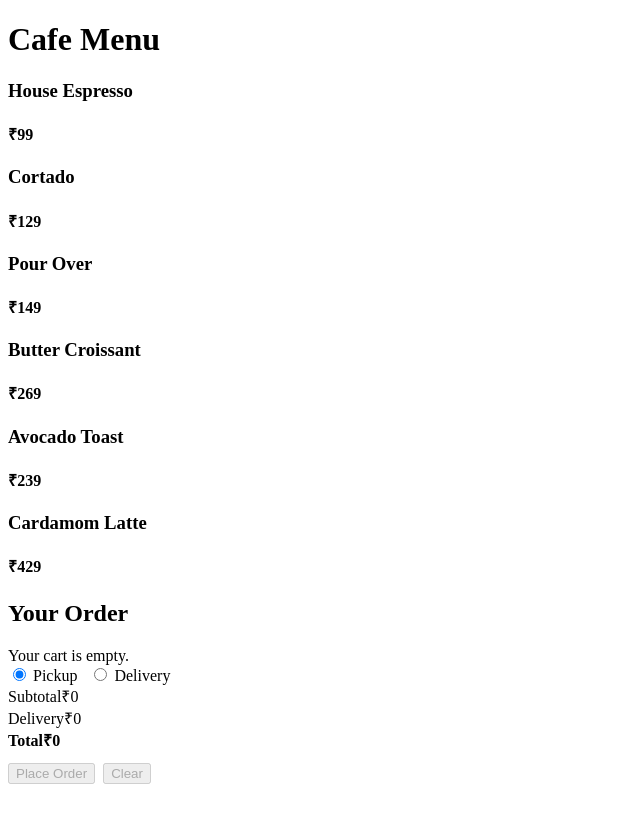
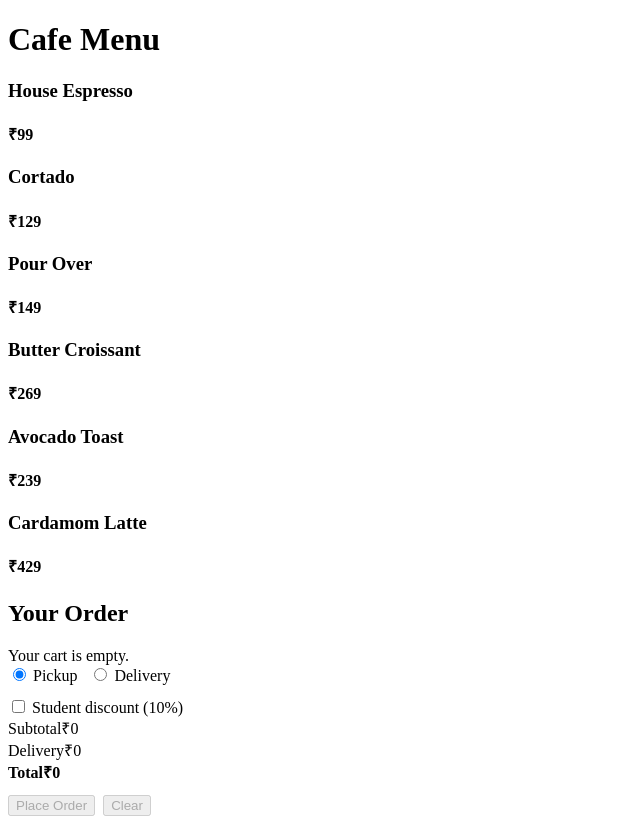
Before and after one commit to gavijit312/cafe, a React (Vite) app: page / in a window 1280 px wide. Shown: the whole page, without its empty margins (0-640 px from the left). Before the commit the page ends 800 px from the top, so only its background shows below. Built offline with nearby package versions, Linux system fonts and the light colour scheme; the HTML template or start-up script is replaced by a standard one.

Commit message:
Add student discount feature with conditional rendering and local storage integration

```diff
--- a/src/App.jsx
+++ b/src/App.jsx
@@ -24,6 +24,10 @@ export default function App() {
   useEffect(() => { localStorage.setItem('cafe-cart', JSON.stringify(cart)) }, [cart])
   useEffect(() => { localStorage.setItem('cafe-delivery', delivery) }, [delivery])
   useEffect(() => { localStorage.setItem('cafe-address', address) }, [address])
+  const [isStudent, setIsStudent] = useState(() => (localStorage.getItem('cafe-student') === '1') || false)
+  const [studentId, setStudentId] = useState(() => localStorage.getItem('cafe-student-id') || '')
+  useEffect(() => { localStorage.setItem('cafe-student', isStudent ? '1' : '0') }, [isStudent])
+  useEffect(() => { localStorage.setItem('cafe-student-id', studentId) }, [studentId])
 
   function addToCart(item) {
     setCart(prev => {
@@ -55,7 +59,8 @@ export default function App() {
 
   const subtotal = useMemo(() => Object.values(cart).reduce((s, it) => s + it.qty * it.price, 0), [cart])
   const deliveryFee = delivery === 'delivery' && subtotal > 0 ? 49 : 0
-  const total = subtotal + deliveryFee
+  const discount = isStudent ? Math.round(subtotal * 0.10) : 0
+  const total = subtotal - discount + deliveryFee
 
   return (
     <div className="app layout">
@@ -88,6 +93,11 @@ export default function App() {
         subtotal={subtotal}
         deliveryFee={deliveryFee}
         total={total}
+        studentDiscount={isStudent}
+        setStudentDiscount={setIsStudent}
+        studentId={studentId}
+        setStudentId={setStudentId}
+        discount={discount}
         clearCart={clearCart}
       />
     </div>
--- a/src/Cart.jsx
+++ b/src/Cart.jsx
@@ -1,6 +1,6 @@
 import React from 'react'
 
-export default function Cart({ cart, onRemove, onQtyChange, delivery, setDelivery, address, setAddress, subtotal, deliveryFee, total, clearCart }){
+export default function Cart({ cart, onRemove, onQtyChange, delivery, setDelivery, address, setAddress, subtotal, deliveryFee, total, clearCart, studentDiscount, setStudentDiscount, studentId, setStudentId, discount }){
   const items = Object.values(cart)
 
   return (
@@ -33,9 +33,19 @@ export default function Cart({ cart, onRemove, onQtyChange, delivery, setDeliver
         )}
       </div>
 
+      <div className="student" style={{marginTop:12}}>
+        <label>
+          <input type="checkbox" checked={!!studentDiscount} onChange={e=>setStudentDiscount(e.target.checked)} /> Student discount (10%)
+        </label>
+        {studentDiscount && (
+          <input className="student-id" placeholder="Student ID (optional)" value={studentId} onChange={e=>setStudentId(e.target.value)} style={{marginLeft:12}} />
+        )}
+      </div>
+
       <div className="summary">
         <div className="row"><span>Subtotal</span><span>₹{subtotal}</span></div>
         <div className="row"><span>Delivery</span><span>₹{deliveryFee}</span></div>
+        {discount > 0 && <div className="row"><span>Student Discount</span><span>-₹{discount}</span></div>}
         <div className="row total"><strong>Total</strong><strong>₹{total}</strong></div>
       </div>
 
```
